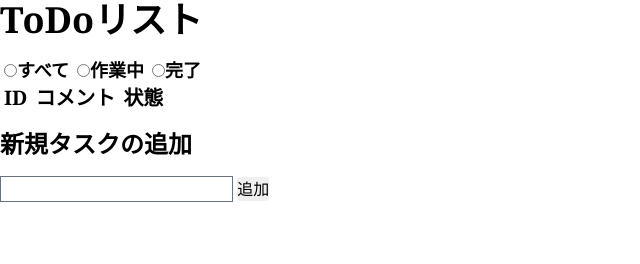
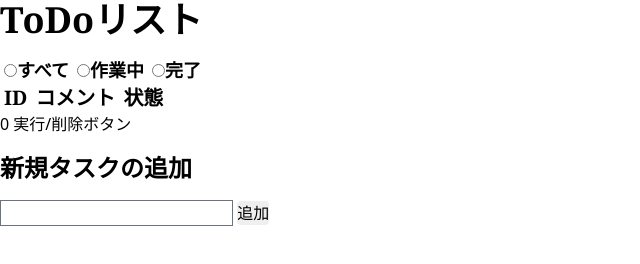
Before and after one commit to saitoutakumi/JS3-1, a plain HTML site: page index.html in a window 1280 px wide. Both pictures are taken after a click on the input "追加". Shown: the whole page, without its empty margins (0-640 px from the left). Drawn offline with nearby package versions, Linux system fonts and the light colour scheme.

Commit message:
途中経過でご相談です②

```diff
--- a/index.html
+++ b/index.html
@@ -12,6 +12,7 @@
   </head>
   <body>
     <h1 class="text-4xl font-semibold font-serif">ToDoリスト</h1>
+    <table>
       <div class="flex font-serif text-lg font-semibold pt-4">
         <p class="px-1"><input type="radio" name="task" />すべて</p>
         <p class="px-1"><input type="radio" name="task" />作業中</p>
@@ -23,9 +24,15 @@
         <p class="px-1">状態</p>
       </div>
       <p id="output"></p>
+    </table>
     <p class="text-2xl font-black font-serif pt-4">新規タスクの追加</p>
     <div class="pt-4">
-      <input type="text" id="task" class="border border-gray-500" name="task" />
+      <input
+        type="text"
+        id="tasks"
+        class="border border-gray-500"
+        name="tasks"
+      />
       <input type="submit" id="submit" value="追加" class="rounded" />
     </div>
 
--- a/index.js
+++ b/index.js
@@ -1,19 +1,34 @@
-submit.addEventListener('click', () => {
-  const input = document.getElementById('task').value;
-  console.log(task.value);
-  //追加をクリックしたらHTML ID"task"に入力されたものを'task'としてJSで取得
-  //取得成功したらログに出力
+const tasks = document.getElementById('tasks');
+const input = document.getElementById('submit');
+
+submit.addEventListener('click', function () {
+  // console.log(tasks.value);
+
+  const tasks = [
+    {
+      ID: '${index}',
+      comment: document.getElementById('tasks').value,
+      situation: '実行/削除ボタン',
+      //?IDが含まれていることになるのか
+    },
+  ];
 
   const p = document.createElement('p');
   output.appendChild(p);
-  p.innerHTML = task.value;
-
-  const text = document.getElementById('task');
+  tasks.forEach(
+    (tasks, index) =>
+      (p.innerHTML = `${index}  ${tasks.comment}  ${tasks.situation}`)
+  );
+  tasks.push(tasks.value);
+  //IDが0,1,2・・とならない
+  // ループできていないから？
+  const text = document.getElementById('tasks');
   text.value = '';
 });
 
 // まずやりたいこと
-
+//
+//=======================================================================
 // 入力されたタスクをオブジェクトで管理する？
 // →→入力された値を（①ID・②コメント・③状態）からなるオブジェクトを使って取得する
 // innerHTMLでID(No.)・コメント(タスクの内容)・状態ボタン(作業中デフォ)を出力
```
Lines whose indentation alone changed are shown as unchanged.
